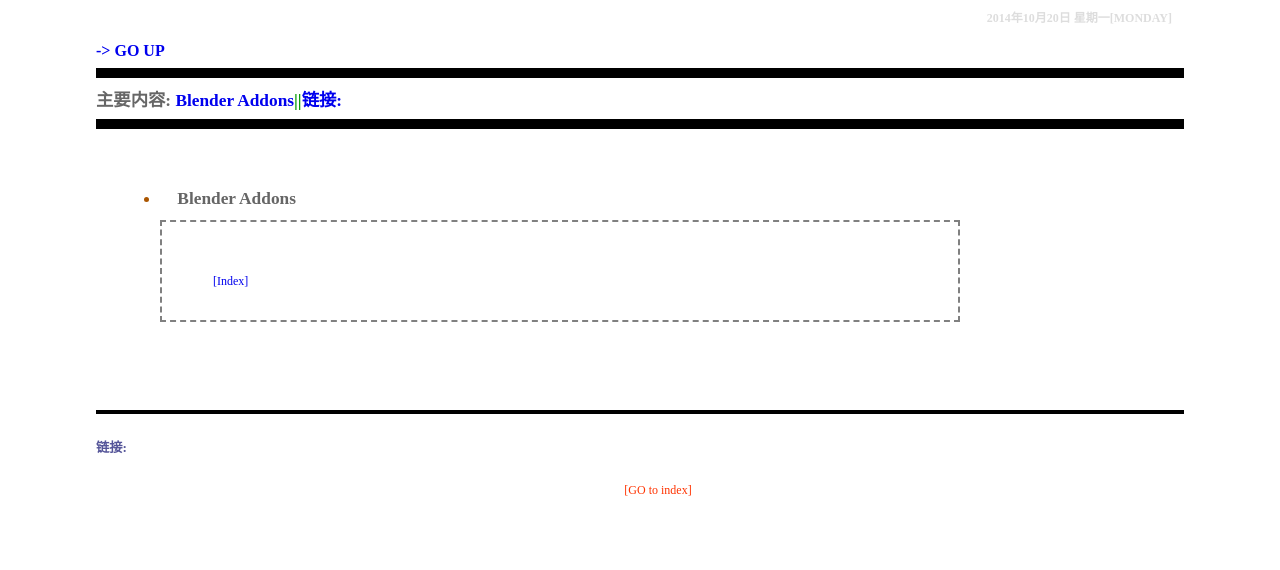
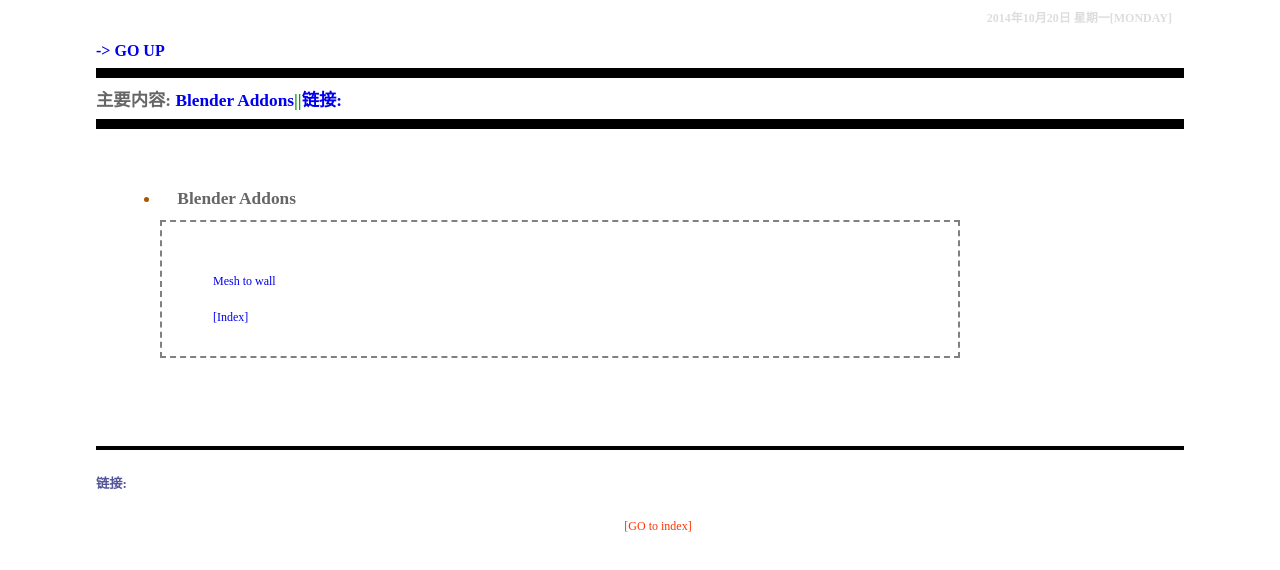
Before and after one commit to luxuy/luxuy.github.com, a plain HTML site: page index.html in a window 1280 px wide. Shown: the part 164-734 px from the top of the page. Drawn offline with Linux system fonts and the light colour scheme.

Commit message:
Update index.html

```diff
--- a/index.html
+++ b/index.html
@@ -80,7 +80,7 @@
 
 						<TD>
 						<BR><BR>
-						<p><A HREF="../BlenderAddons/Mesh-to-wall>Mesh to wall</A>
+						<p><A HREF="../BlenderAddons/Mesh-to-wall">Mesh to wall</A>
 <p>
 <p><A HREF="#index"><P style="color:#ff3300">[Index]</A><BR><BR>
 						</TD>
```
